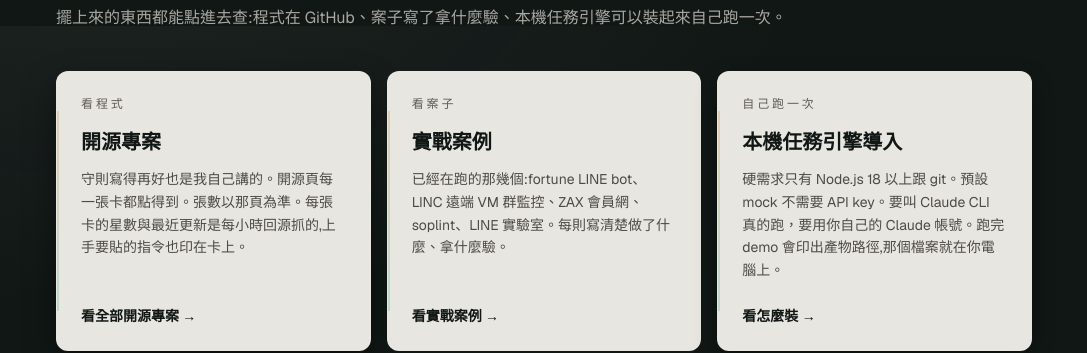
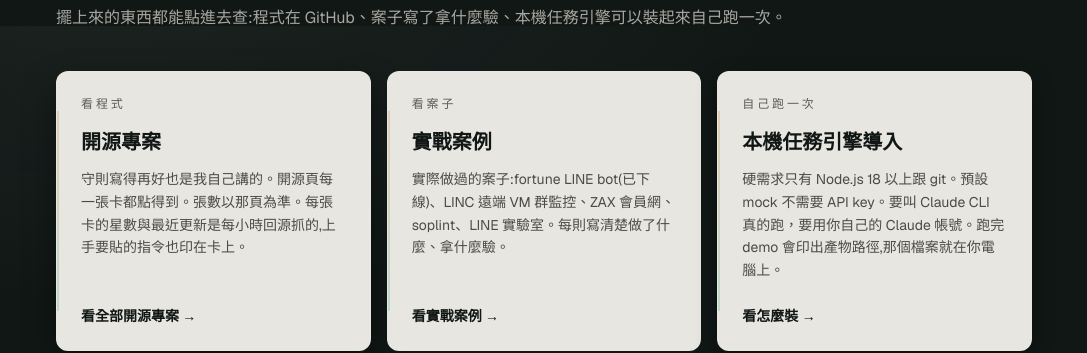
Before and after one commit to zaxardery8011-design/zax-site, a Next.js app: page /about in a window 1280 px wide. Shown: the part 774-1127 px from the top of the page, without its empty margins (96-1183 px from the left). Built offline with nearby package versions, Linux system fonts and the light colour scheme.

Commit message:
修正 fortune 已下線文案 tle_034496

```diff
--- a/app/(zh)/about/page.tsx
+++ b/app/(zh)/about/page.tsx
@@ -18,7 +18,7 @@ const exits = [
     eyebrow: "看案子",
     title: "實戰案例",
     body:
-      "已經在跑的那幾個:fortune LINE bot、LINC 遠端 VM 群監控、ZAX 會員網、soplint、LINE 實驗室。每則寫清楚做了什麼、拿什麼驗。",
+      "實際做過的案子:fortune LINE bot(已下線)、LINC 遠端 VM 群監控、ZAX 會員網、soplint、LINE 實驗室。每則寫清楚做了什麼、拿什麼驗。",
     cta: "看實戰案例 →",
     href: "/cases",
     glow: "none",
--- a/app/(zh)/cases/page.tsx
+++ b/app/(zh)/cases/page.tsx
@@ -6,7 +6,7 @@ import { pageMetadata } from "@/app/lib/metadata";
 export const metadata = pageMetadata({
   title: "實戰案例 | ZAX",
   description:
-    "已經在跑的案子:fortune LINE bot、LINC 遠端 VM 群監控、ZAX 會員網、soplint、LINE 實驗室。開源那幾個的星數與最近更新是回源 GitHub 抓的,不是寫死的定版數字。",
+    "實際做過的案子:fortune LINE bot(已下線)、LINC 遠端 VM 群監控、ZAX 會員網、soplint、LINE 實驗室。開源那幾個的星數與最近更新是回源 GitHub 抓的,不是寫死的定版數字。",
   path: "/cases",
 });
 
--- a/content/zh-Hant/open-source.ts
+++ b/content/zh-Hant/open-source.ts
@@ -256,7 +256,7 @@ export const openSource: OpenSourceContent = {
     href: "/cases",
     badge: "REAL WORK",
     title: "這些工具跑在誰的案子上 →",
-    body: "上面每個 repo 都是先有一件真的要交的事,才被寫出來的。fortune LINE bot 五月底上線,LINC 已經在 production 管幾十台機器,ZAX 會員網是老客戶圈的供貨系統。案例頁寫的是當時卡在哪、最後怎麼繞過去。",
+    body: "上面每個 repo 都是先有一件真的要交的事,才被寫出來的。fortune LINE bot 五月底上線(已下線),LINC 已經在 production 管幾十台機器,ZAX 會員網是老客戶圈的供貨系統。案例頁寫的是當時卡在哪、最後怎麼繞過去。",
   },
   contactLine: {
     lead: "手上有一件想自動化的事,想問能不能做,",
```
Also changed, not shown: 1 other file (tests, documents, lock files or other folders).
